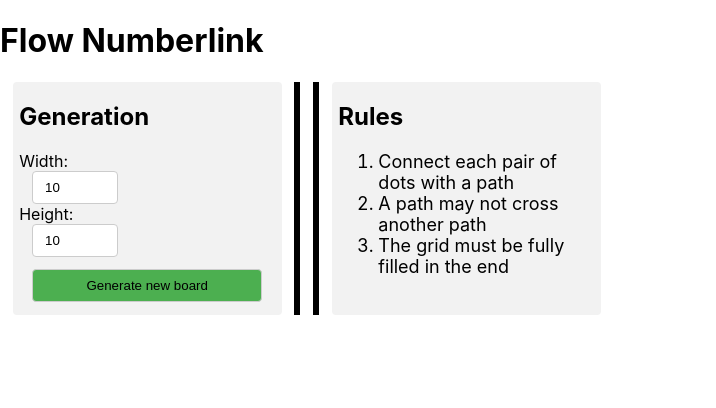
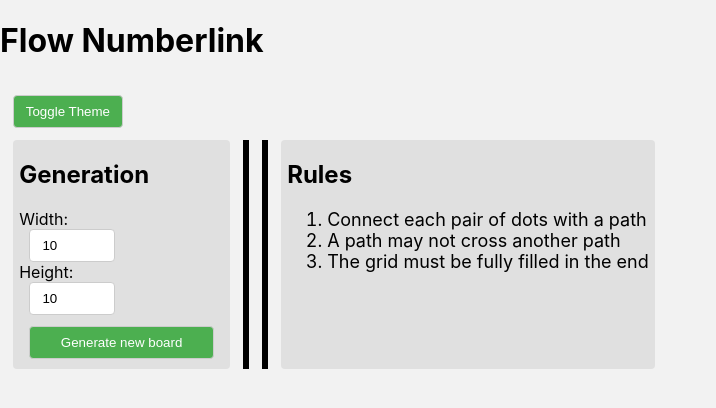
Before and after one commit to jacques-artale/flow, a React (Create React App) app in the folder client/: page / in a window 1280 px wide. Shown: the top 408 px of the page, without its empty margins (0-716 px from the left). Built offline with nearby package versions, Linux system fonts and the light colour scheme.

Commit message:
add: dark mode

```diff
--- a/client/src/App.js
+++ b/client/src/App.js
@@ -3,15 +3,19 @@ import './App.css';
 import Grid from './components/grid';
 import Puzzle from './components/puzzle';
 import color_palette from './colors';
+import get_style from './style/style';
 
 const INITIAL_WIDTH = 10;
 const INITIAL_HEIGHT = 10;
 
 function App() {
 
+  const [theme, set_theme] = useState('light');  // ['light', 'dark']
   const [grid_data, set_grid_data] = useState([[]]);
   const [width, set_width] = useState(INITIAL_WIDTH);
   const [height, set_height] = useState(INITIAL_HEIGHT);
+
+  const style = get_style(theme);
 
   function generate_grid() {
     const params = new URLSearchParams({
@@ -33,8 +37,10 @@ function App() {
   }
 
   return (
-    <div>
+    <div style={style.main}>
       <h1>Flow Numberlink</h1>
+
+      <button style={style.button} onClick={() => set_theme(theme === 'light' ? 'dark' : 'light')}>Toggle Theme</button>
 
       <div style={{display: 'flex'}}>
         <div style={style.settings_container}>
@@ -65,57 +71,5 @@ function App() {
   );
 }
 
-const style = {
-  input_field: {
-    width: '60px',
-    padding: '8px 12px',
-    border: '1px solid #ccc',
-    borderRadius: '4px',
-    marginLeft: '5%',
-  },
-
-  settings_container: {
-    borderRadius: '4px',
-    marginLeft: '1%',
-    paddingLeft: '0.5%',
-    paddingRight: '0.5%',
-    width: '20%',
-    display: 'flex',
-    flexDirection: 'column',
-    alignItems: 'left',
-    backgroundColor: '#f2f2f2',
-  },
-
-  grid_container: {
-    marginLeft: '1%',
-    border: '3px solid black',
-    backgroundColor: '#f2f2f2',
-  },
-
-  info_container: {
-    marginLeft: '1%',
-    borderRadius: '4px',
-    width: '20%',
-    backgroundColor: '#f2f2f2',
-    paddingLeft: '0.5%',
-    paddingRight: '0.5%'
-  },
-
-  generate_button: {
-    padding: '8px 12px',
-    border: '1px solid #ccc',
-    borderRadius: '4px',
-    marginLeft: '5%',
-    marginRight: '5%',
-    marginTop: '5%',
-    marginBottom: '5%',
-    backgroundColor: '#4CAF50',
-  },
-
-  list: {
-    fontSize: '18px',
-  }
-};
-
 
 export default App;
--- /dev/null
+++ b/client/src/style/style.js
@@ -0,0 +1,76 @@
+const get_style = (theme) => ({
+  main: {
+    position: 'absolute',
+    top: 0,
+    left: 0,
+    right: 0,
+    bottom: 0,
+    backgroundColor: `${theme === 'light' ? '#f2f2f2' : '#2C2F33'}`,
+    color: `${theme === 'light' ? 'black' : 'white'}`,
+  },
+
+  input_field: {
+    width: '60px',
+    padding: '8px 12px',
+    border: `1px solid ${theme === 'light' ? '#ccc' : '#555'}`,
+    borderRadius: '4px',
+    marginLeft: '5%',
+    backgroundColor: theme === 'light' ? 'white' : '#333',
+    color: theme === 'light' ? 'black' : 'white',
+  },
+
+  settings_container: {
+    borderRadius: '4px',
+    marginLeft: '1%',
+    paddingLeft: '0.5%',
+    paddingRight: '0.5%',
+    width: '16%',
+    display: 'flex',
+    flexDirection: 'column',
+    alignItems: 'left',
+    backgroundColor: theme === 'light' ? '#e0e0e0' : '#333',  // Conditional background color
+    color: theme === 'light' ? 'black' : 'white',  // Conditional text color
+  },
+
+  grid_container: {
+    marginLeft: '1%',
+    border: `3px solid ${theme === 'light' ? 'black' : 'white'}`
+  },
+
+  info_container: {
+    marginLeft: '1%',
+    borderRadius: '4px',
+    backgroundColor: theme === 'light' ? '#e0e0e0' : '#333',
+    paddingLeft: '0.5%',
+    paddingRight: '0.5%',
+    color: theme === 'light' ? 'black' : 'white',
+  },
+
+  button: {
+    padding: '8px 12px',
+    border: `1px solid ${theme === 'light' ? '#ccc' : '#555'}`,
+    borderRadius: '4px',
+    margin: '1%',
+    backgroundColor: '#4CAF50',
+    color: theme === 'light' ? 'white' : 'white',
+  },
+
+  generate_button: {
+    padding: '8px 12px',
+    border: `1px solid ${theme === 'light' ? '#ccc' : '#555'}`,
+    borderRadius: '4px',
+    marginLeft: '5%',
+    marginRight: '5%',
+    marginTop: '5%',
+    marginBottom: '5%',
+    backgroundColor: '#4CAF50',
+    color: theme === 'light' ? 'white' : 'white',
+  },
+
+  list: {
+    fontSize: '18px',
+    color: theme === 'light' ? 'black' : 'white',
+  }
+});
+
+export default get_style;
```
